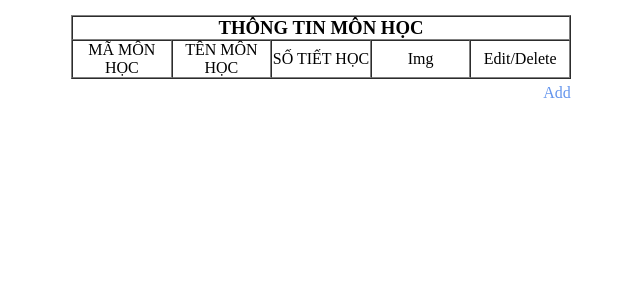
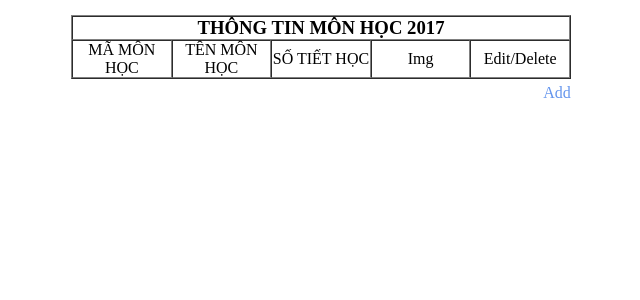
Before and after one commit to nguyenphongit95/quanlythuvien, a PHP site: page / in a window 1280 px wide. Shown: the top 300 px of the page, without its empty margins (314-954 px from the left). Run offline with PHP 8.4, Linux system fonts and the light colour scheme; data that the repository does not hold is empty; a stand-in replaces the project's code that opens the database connection.

Commit message:
Fix bugs

```diff
--- a/index.php
+++ b/index.php
@@ -13,7 +13,7 @@ $monhoc = $lessonObject->ListLesson();
 <body>
 <div class="content">
     <table class="tb" border="1px" align="center" width="500px" cellspacing="0">
-        <tr><td colspan="5" align="center"><h3>THÔNG TIN MÔN HỌC</h3></td></tr>
+        <tr><td colspan="5" align="center"><h3>THÔNG TIN MÔN HỌC 2017</h3></td></tr>
         <tr>
             <td width="20%">MÃ MÔN HỌC</td>
             <td width="20%">TÊN MÔN HỌC</td>
```
